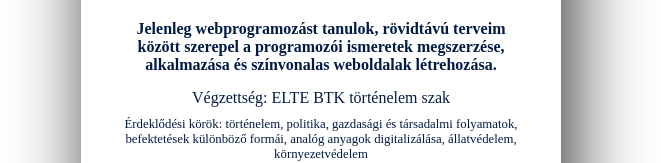
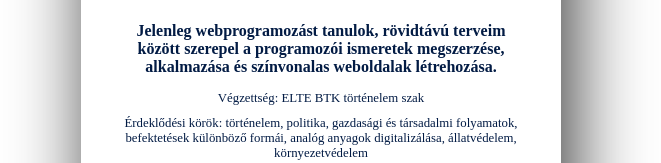
Before and after one commit to beakovacs/profile-card, a plain HTML site: page index.html in a window 1280 px wide. Shown: the part 353-516 px from the top of the page, without its empty margins (319-980 px from the left). Drawn offline with Linux system fonts and the light colour scheme.

Commit message:
Update main.css

```diff
--- a/main.css
+++ b/main.css
@@ -44,7 +44,7 @@ img {
   padding: 10px;
 }
 .study {
-  font-size: -10%;
+  font-size: 0.8em;
 }
 .interest {
   font-size: 80%;
```
